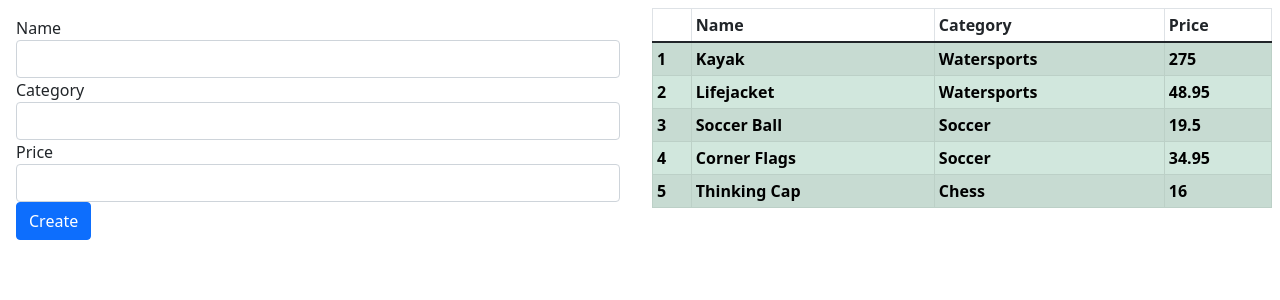
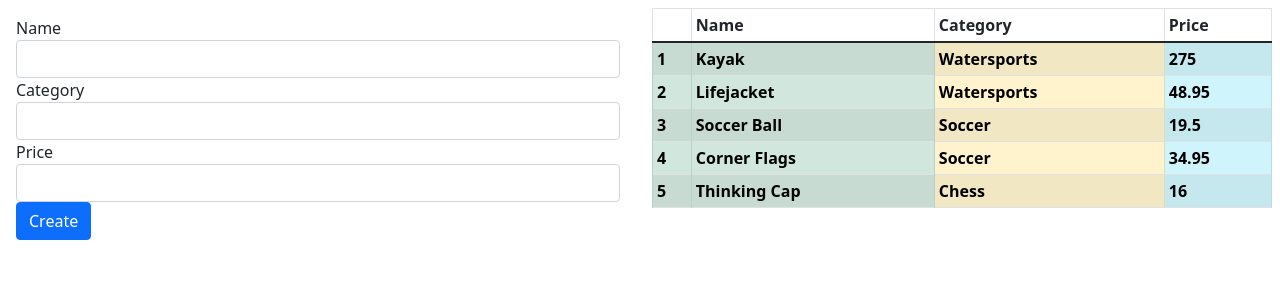
Before and after one commit to Kosteyyy/AP_example, an Angular app: page / in a window 1280 px wide. Shown: the top 300 px of the page. Built offline with nearby package versions, Linux system fonts and the light colour scheme.

Commit message:
Атрибуты директивы

```diff
--- a/src/app/attr.directive.ts
+++ b/src/app/attr.directive.ts
@@ -1,9 +1,11 @@
-import { Directive, ElementRef } from '@angular/core';
+import { Attribute, Directive, ElementRef } from '@angular/core';
 
 @Directive({ selector: '[pa-attr]' })
 export class PaAttrDirective {
-  constructor(element: ElementRef) {
-    element.nativeElement.classList.add('table-success', 'fw-bold');
-    console.log("🚀 ~ PaAttrDirective ~ constructor ~ element:", element)
+  // constructor(element: ElementRef, @Attribute("pa-attr-class") bgClass: string) {
+  //   element.nativeElement.classList.add(bgClass || 'table-success', 'fw-bold');
+  // }
+  constructor(element: ElementRef, @Attribute("pa-attr") bgClass: string) {
+    element.nativeElement.classList.add(bgClass || 'table-success', 'fw-bold');
   }
 }
--- a/src/app/template.html
+++ b/src/app/template.html
@@ -36,12 +36,20 @@
         </tr>
       </thead>
 
+      <!-- <tbody>
+        <tr *ngFor="let item of getProducts(); let i = index">
+          <td pa-attr>{{i + 1}}</td>
+          <td pa-attr>{{item.name}}</td>
+          <td  pa-attr  pa-attr-class="table-warning">{{item.category}}</td>
+          <td  pa-attr  pa-attr-class="table-info">{{item.price}}</td>
+        </tr>
+      </tbody> -->
       <tbody>
-        <tr *ngFor="let item of getProducts(); let i = index" pa-attr>
-          <td>{{i + 1}}</td>
-          <td>{{item.name}}</td>
-          <td>{{item.category}}</td>
-          <td>{{item.price}}</td>
+        <tr *ngFor="let item of getProducts(); let i = index">
+          <td pa-attr>{{i + 1}}</td>
+          <td pa-attr>{{item.name}}</td>
+          <td  pa-attr="table-warning">{{item.category}}</td>
+          <td  pa-attr="table-info">{{item.price}}</td>
         </tr>
       </tbody>
     </table>
```
